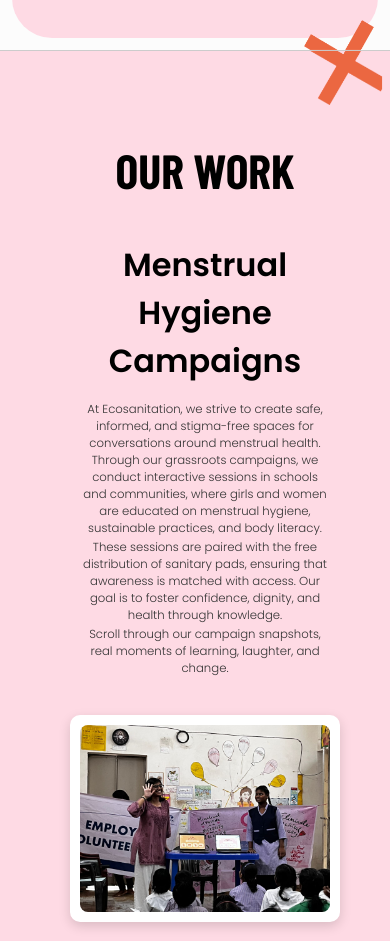
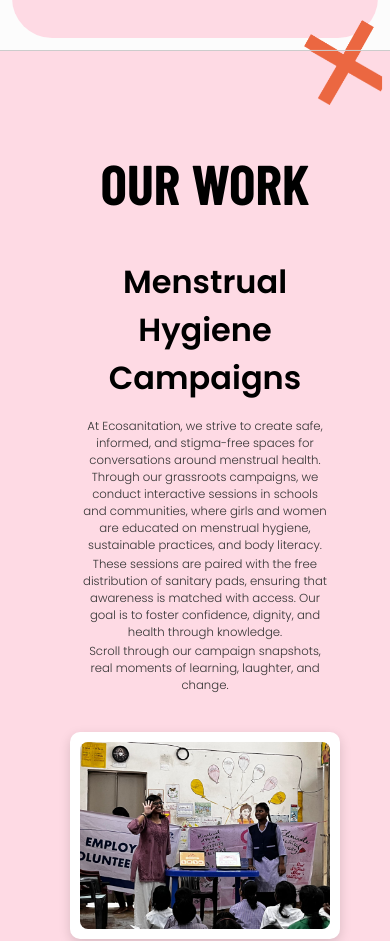
Before and after one commit to CrystalFireSword/Eco-san-web, a React (Vite) app: page / in a window 390 px wide. Shown: the part 1663-2604 px from the top of the page. Built offline with nearby package versions, Linux system fonts and the light colour scheme; a web font is replaced by a local one.

Commit message:
work font size change

```diff
--- a/src/styles/ourWork.css
+++ b/src/styles/ourWork.css
@@ -17,7 +17,7 @@
 
 .work-heading {
   font-family: 'Barlow Condensed', sans-serif;
-  font-size: 3rem;
+  font-size: 7rem;
   font-weight: 700;
   margin-bottom: 2.5rem;
   color: #000;
@@ -339,7 +339,7 @@
     }
 
     .work-heading {
-        font-size: 3rem;
+        font-size: 4.5rem;
         text-align: center;
     }
 
@@ -437,7 +437,7 @@
 
 @media screen and (max-width: 480px) {
     .work-heading {
-        font-size: 3rem;
+        font-size: 3.5rem;
     }
 
     .work-description-1,
```
